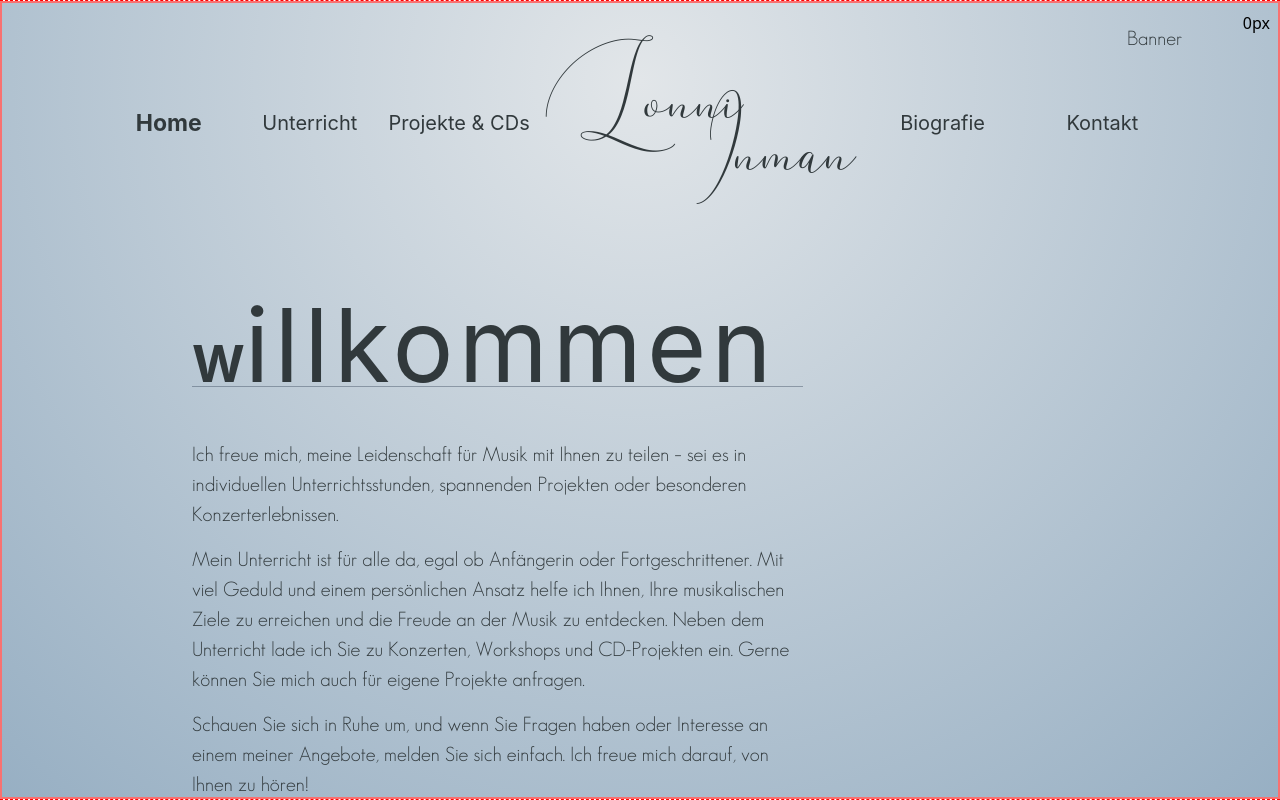
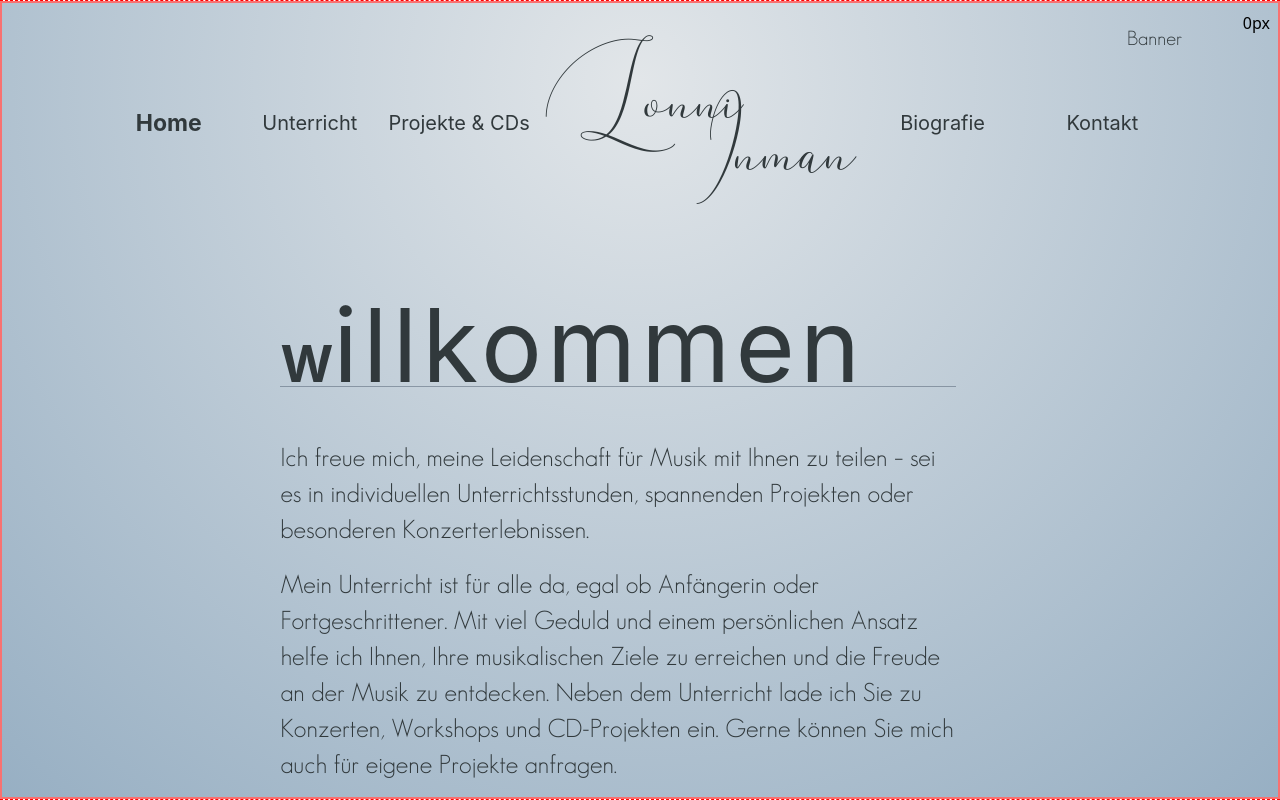
Before and after one commit to j-eick/lonni-homepage, a Next.js app: page /home in a window 1280 px wide. Built offline with nearby package versions, Linux system fonts and the light colour scheme; a web font is replaced by a local one.

Commit message:
fix / home page styling

```diff
--- a/app/home/page.tsx
+++ b/app/home/page.tsx
@@ -4,6 +4,9 @@ import Header from "@/components/ui/mainLayout/header/Header";
 import MainLayout from "@/components/ui/mainLayout/MainLayout";
 import PageTitle from "@/components/ui/page-title/PageTitle";
 import { welcomeText } from "@/lib/paragraphs/home";
+import Image from "next/image";
+import profilePic from "../../public/content/profile.jpg";
+
 // import styles from "./MovingBanner.module.css";
 
 export default function Home() {
@@ -12,15 +15,63 @@ export default function Home() {
             {/* ----- PER PAGE CONTENT GOES HERE ----- */}
             <section
                 className={`grow
-                w-9/10 mx-auto my-0 flex gap-5`}
+                            w-9/10 mx-auto my-0 flex gap-5
+                            md:w-7/10
+                            `}
             >
-                <main className={`w-8/12 pl-10`}>
+                <main
+                    className={`w-8/12 pl-10
+                                2xs:pl-5 2xs:w-11/12
+                                2xs:text-size-mobile-2xs
+                                xs:text-size-mobile-xs
+                                `}
+                >
                     <article className="flowText">
+                        {/* ----  OPTIONAL PROFILE IMAGE  ----- */}
+                        {/* <div
+                            className={`w-32 h-auto mx-auto rounded-lg overflow-hidden
+                                        2xs:shadow-step 2xs:border-[.5px] 2xs:border-slate-300
+                                        md:hidden
+                                `}
+                        >
+                            <Image
+                                src={profilePic}
+                                alt={""}
+                                className="w-auto h-auto object-contain block"
+                            />
+                        </div> */}
+                        {/* ------------------------------------- */}
                         <PageTitle
                             firstLetter="W"
                             rest="illkommen"
                         />
-                        <div className="flowTextAndLastChild">{welcomeText}</div>
+                        <div
+                            className={`flowTextAndLastChild leading-9
+                                        md:text-size-desktop-md
+                            `}
+                        >
+                            <p>
+                                Ich freue mich, meine Leidenschaft für Musik mit Ihnen zu teilen – sei es in
+                                individuellen Unterrichtsstunden, spannenden Projekten oder besonderen
+                                Konzerterlebnissen.{" "}
+                            </p>
+                            <p>
+                                Mein Unterricht ist für alle da, egal ob Anfängerin oder Fortgeschrittener. Mit viel
+                                Geduld und einem persönlichen Ansatz helfe ich Ihnen, Ihre musikalischen Ziele zu
+                                erreichen und die Freude an der Musik zu entdecken. Neben dem Unterricht lade ich Sie zu
+                                Konzerten, Workshops und CD-Projekten ein. Gerne können Sie mich auch für eigene
+                                Projekte anfragen.
+                            </p>
+                            <p>
+                                Schauen Sie sich in Ruhe um, und wenn Sie Fragen haben oder Interesse an einem meiner
+                                Angebote, melden Sie sich einfach. Ich freue mich darauf, von Ihnen zu hören!
+                            </p>
+
+                            <p>
+                                Herzliche Grüße, <br />
+                                Lonni Inman
+                            </p>
+                        </div>
                     </article>
                 </main>
             </section>
```
